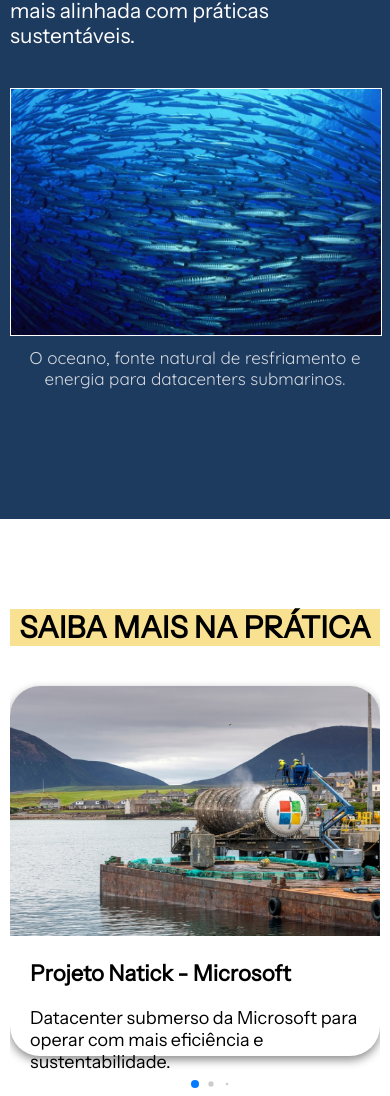
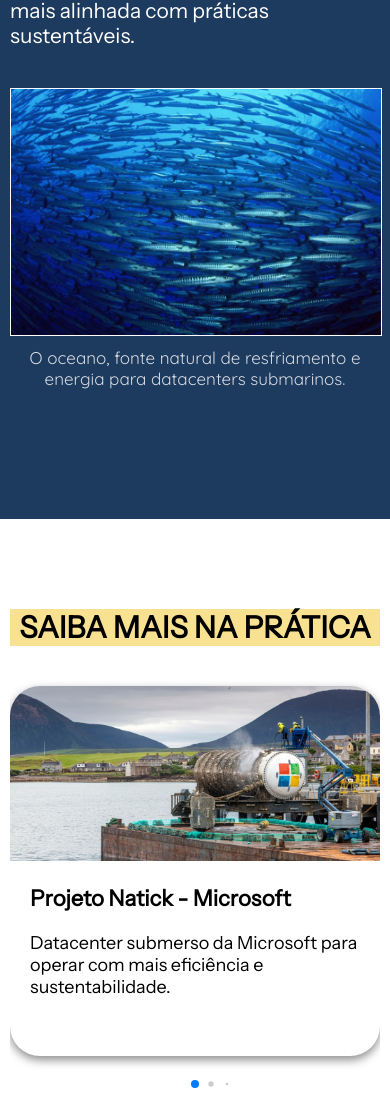
Before and after one commit to Juan-Riquelmi/PROJETO-SNTC, a plain HTML site: page index.html in a window 390 px wide. Shown: the part 5942-7038 px from the top of the page. Drawn offline with Linux system fonts and the light colour scheme.

Commit message:
Update style.css

```diff
--- a/style.css
+++ b/style.css
@@ -419,7 +419,7 @@ article {
 }
 
 .card-img {
-    height: 250px;
+    height: 175px;
     width: 100%;
     object-fit: cover;
     border-radius: 30px 30px 0 0;
```
